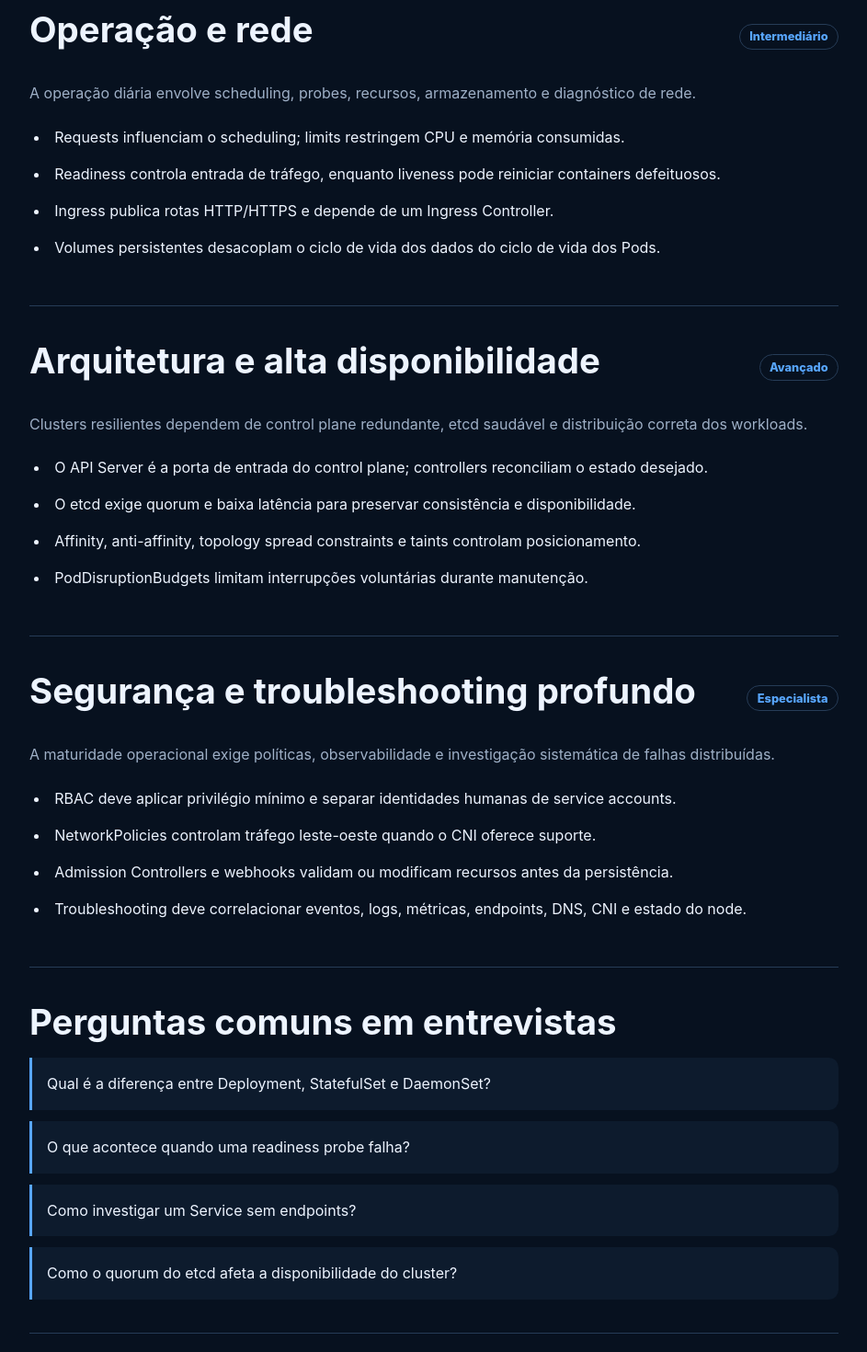
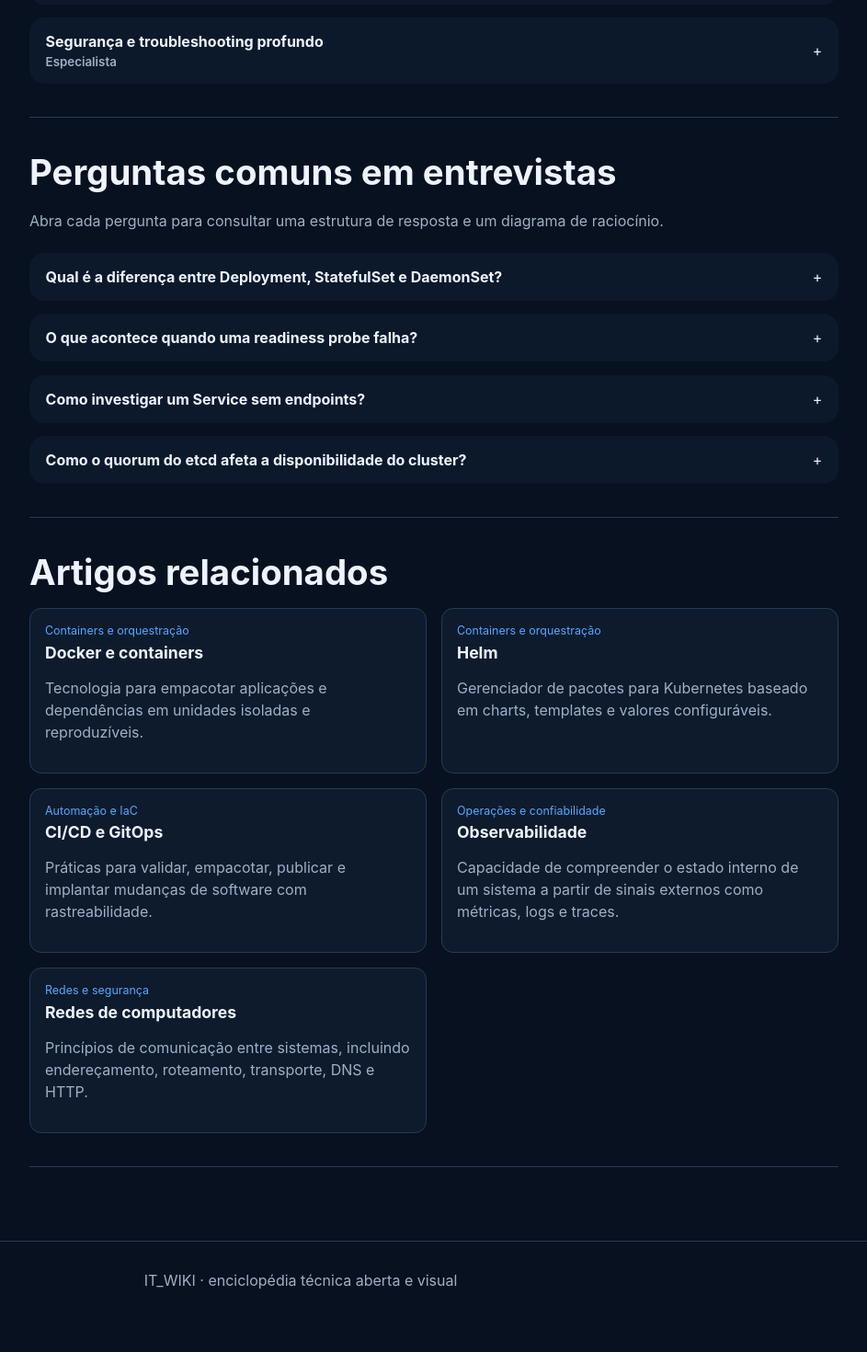
Before and after one commit to josecarlosjr/it_wiki, a Next.js app: page /wiki/kubernetes in a window 1280 px wide. Shown: the part 1080-2550 px from the top of the page at 92% size, without its empty margins (313-1256 px from the left). After the commit the page ends 2514 px from the top, so only its background shows below. Built offline with nearby package versions, Linux system fonts and the light colour scheme.

Commit message:
feat(ui): make article topics and interview questions expandable

```diff
--- a/app/wiki/[slug]/page.tsx
+++ b/app/wiki/[slug]/page.tsx
@@ -2,6 +2,7 @@ import type { Metadata } from "next";
 import Link from "next/link";
 import { notFound } from "next/navigation";
 import { wikiArticleBySlug, wikiArticles, type WikiArticle } from "@/content/wiki";
+import { WikiArticleAccordions } from "@/components/wiki-article-accordions";
 
 type ArticlePageProps = {
   params: Promise<{ slug: string }>;
@@ -77,27 +78,10 @@ export default async function WikiArticlePage({ params }: ArticlePageProps) {
           </div>
         </section>
 
-        {article.sections.map((section) => (
-          <section className="article-section" id={section.id} key={section.id}>
-            <div className="section-heading">
-              <h2>{section.title}</h2>
-              <span className={`level level-${section.level.toLowerCase()}`}>{section.level}</span>
-            </div>
-            <p className="section-summary">{section.summary}</p>
-            <ul className="knowledge-list">
-              {section.points.map((point) => <li key={point}>{point}</li>)}
-            </ul>
-          </section>
-        ))}
-
-        <section className="article-section" id="entrevista">
-          <h2>Perguntas comuns em entrevistas</h2>
-          <div className="interview-list">
-            {article.interviewQuestions.map((question) => (
-              <div className="interview-question" key={question}>{question}</div>
-            ))}
-          </div>
-        </section>
+        <WikiArticleAccordions
+          sections={article.sections}
+          interviewQuestions={article.interviewQuestions}
+        />
 
         <section className="article-section" id="relacionados">
           <h2>Artigos relacionados</h2>
```
